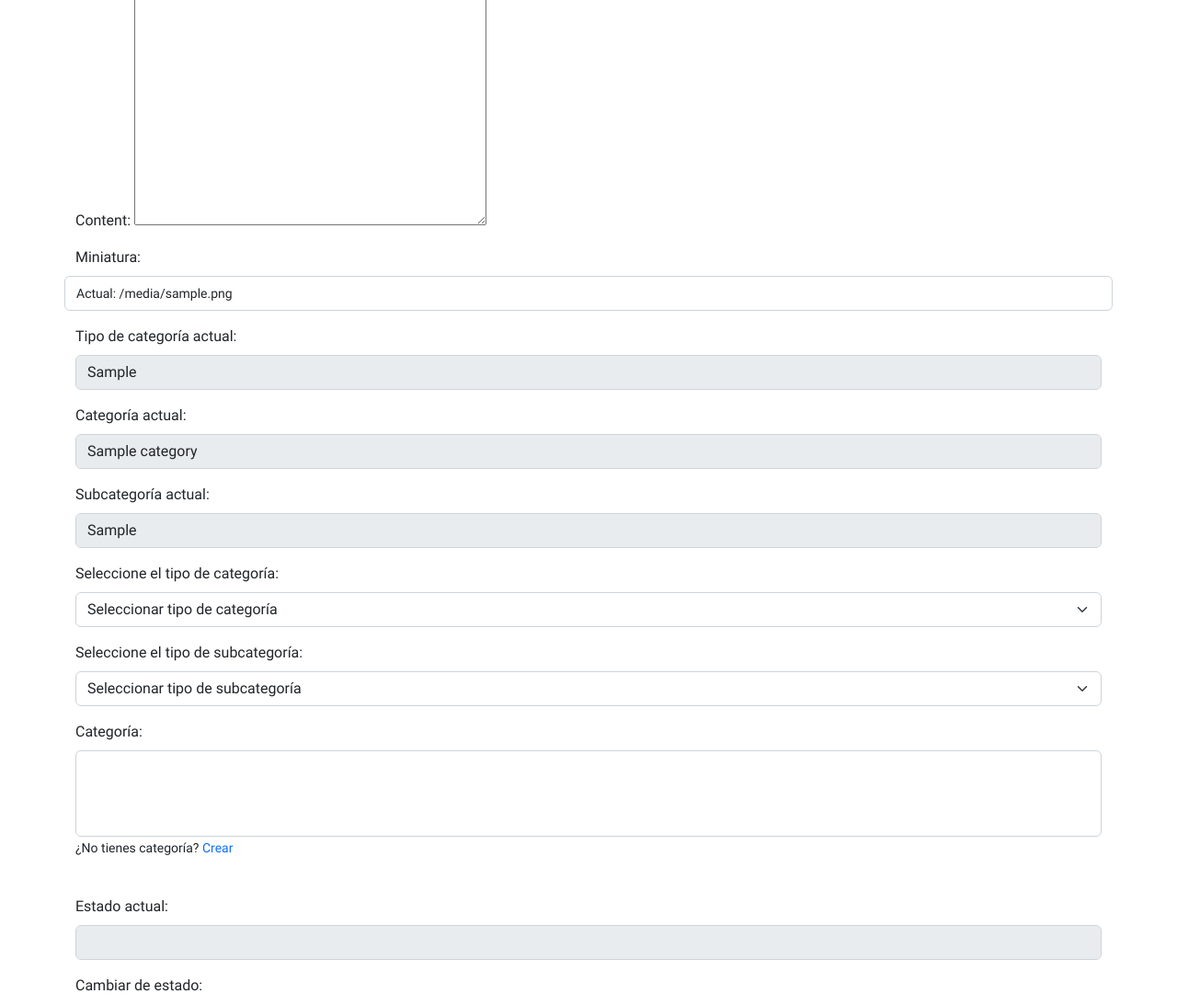
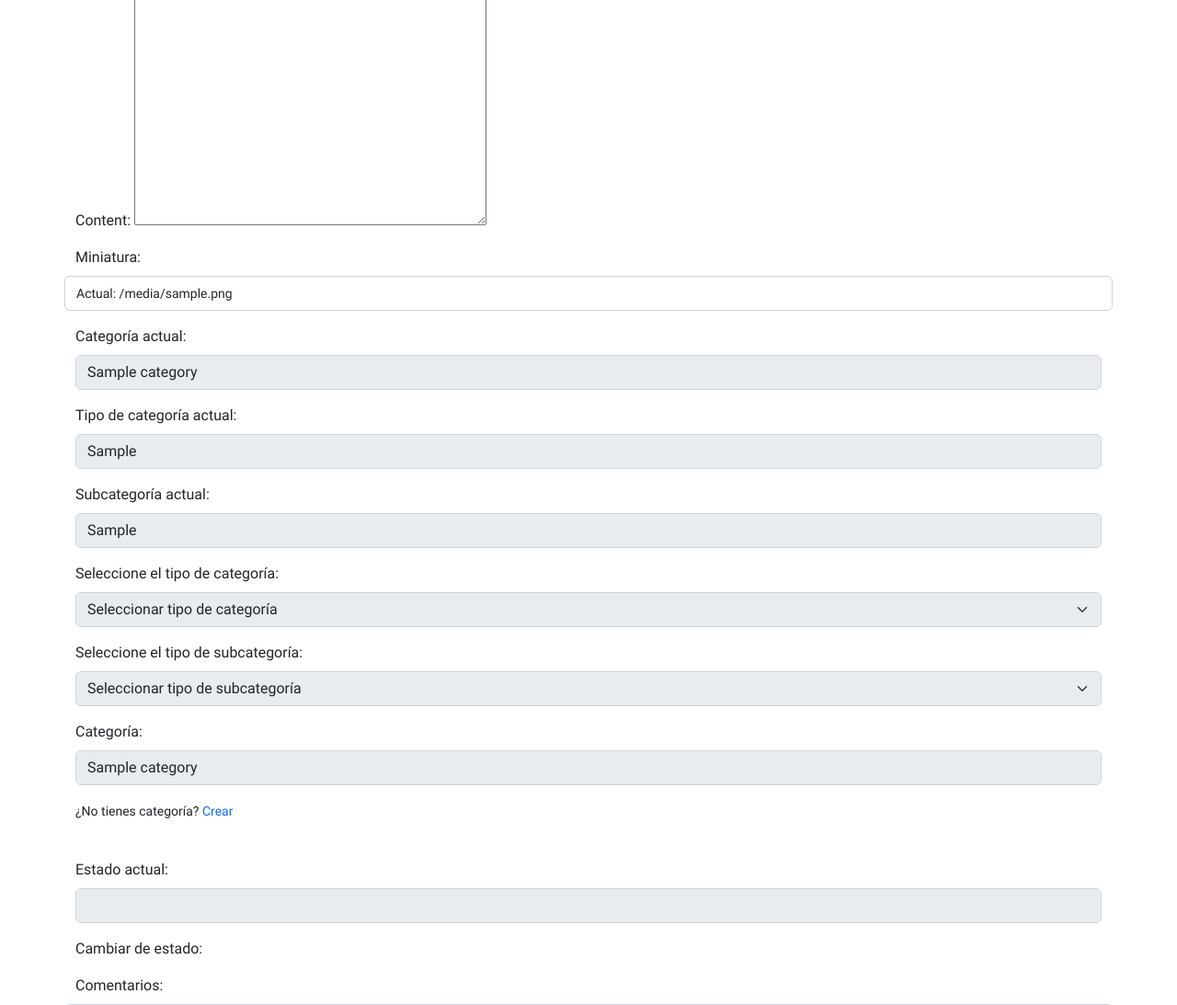
Before and after one commit to Adrienri2/CloudCMS, a Django app: template management/templates/management/edit_blog.html in a window 1280 px wide. Shown: the part 421-1514 px from the top of the page at 92% size. Run offline with Django 4.2, Linux system fonts and the light colour scheme; a user stored in the database is signed in; tables that the repository leaves empty hold one stand-in row (values such as "Sample post"); the template is opened without the code that fills it: values that come from a table or form of the project are taken from there, most other values are stand-ins (such as "Sample title", 1, 10 or a date in 2020); data that the repository does not hold is empty; parts of the project's set-up code (start-up, migrations or seed data) failed here and were passed over; some libraries are stand-ins or nearby versions.

Commit message:
arregle la vista del publicador en editar_blog

```diff
--- a/management/templates/management/edit_blog.html
+++ b/management/templates/management/edit_blog.html
@@ -12,11 +12,11 @@
     </h1>
     <div class="mb-3">
       <label for="title" class="form-label">Título:</label>
-      <input type="text" class="form-control" id="title" placeholder="Título" name="title" value="{{ blog.title }}" required autofocus>
+      <input type="text" class="form-control" id="title" placeholder="Título" name="title" value="{{ blog.title }}" {% if perms.accounts.can_publish_blog %}readonly{% endif %} required autofocus>
     </div>
     <div class="mb-3">
       <label for="desc" class="form-label">Descripción:</label>
-      <textarea class="form-control" placeholder="Escribe la descripción aquí" id="desc" style="height: 100px" name="desc">{{ blog.desc }}</textarea>
+      <textarea class="form-control" placeholder="Escribe la descripción aquí" id="desc" style="height: 100px" name="desc" {% if perms.accounts.can_publish_blog %}readonly{% endif %}>{{ blog.desc }}</textarea>
     </div>
     <br>
     {{ form.media }}
@@ -33,17 +33,19 @@
         {% endif %}
       </div>
       <div class="mb-3">
+        <label for="current_category" class="form-label">Categoría actual:</label>
+        <input type="text" class="form-control" id="current_category" value="{{ blog.category.category }}" disabled>
+      </div>
+    <div class="mb-3">
       <label for="current_category_type" class="form-label">Tipo de categoría actual:</label>
       <input type="text" class="form-control" id="current_category_type" value="{{ blog.category.category_type }}" disabled>
-    </div>
-    <div class="mb-3">
-      <label for="current_category" class="form-label">Categoría actual:</label>
-      <input type="text" class="form-control" id="current_category" value="{{ blog.category.category }}" disabled>
     </div>
     <div class="mb-3">
       <label for="current_subcategory" class="form-label">Subcategoría actual:</label>
       <input type="text" class="form-control" id="current_subcategory" value="{{ blog.category.subcategory_type }}" disabled>
     </div>
+      {% if not perms.accounts.can_publish_blog %}
+        <div class="mb-3">
           <div class="mb-3">
             <label for="category_type" class="form-label">Seleccione el tipo de categoría:</label>
             <select id="category_type" class="form-select" aria-label="select example" required>
@@ -73,6 +75,38 @@
             <small>¿No tienes categoría? <a class="text-decoration-none" href="{% url 'manage:create_category' %}">Crear</a></small>
             {% endif %}
           </div>
+        </div>
+    {% else %}
+      <div class="mb-3">
+        <div class="mb-3">
+          <label for="category_type" class="form-label">Seleccione el tipo de categoría:</label>
+          <select id="category_type" class="form-select" aria-label="select example" disabled required>
+            <option disabled selected value=''>Seleccionar tipo de categoría</option>
+            <option value="moderada" {% if blog.category.category_type == "moderada" %}selected{% endif %}>Moderada</option>
+            <option value="no_moderada" {% if blog.category.category_type == "no_moderada" %}selected{% endif %}>No Moderada</option>
+          </select>
+        </div>
+        <div class="mb-3">
+          <label for="subcategory_type" class="form-label">Seleccione el tipo de subcategoría:</label>
+          <select id="subcategory_type" class="form-select" aria-label="select example" name="subcategory_type" disabled  required>
+            <option disabled selected value=''>Seleccionar tipo de subcategoría</option>
+            <option value="publica" {% if blog.category.subcategory_type == "publica" %}selected{% endif %}>Pública</option>
+            <option value="suscriptores" {% if blog.category.subcategory_type == "suscriptores" %}selected{% endif %}>Para Suscriptores</option>
+            <option value="paga" {% if blog.category.subcategory_type == "paga" %}selected{% endif %}>De Paga</option>
+          </select>
+        </div>
+        <div class="mb-3">
+          <label for="category" class="form-label">Categoría:</label>
+          <div class="mb-3">
+            <input type="text" class="form-control" id="category_display" value="{{ blog.category.category }}" disabled>
+            <input type="hidden" name="category" value="{{ blog.category.id }}">
+          </div>
+          {% if perms.accounts.can_create_category %}
+          <small>¿No tienes categoría? <a class="text-decoration-none" href="{% url 'manage:create_category' %}">Crear</a></small>
+          {% endif %}
+        </div>
+      </div>
+    {% endif %}
     <br>
     <div class="mb-3">
       <label for="current_status" class="form-label">Estado actual:</label>
```
Also changed, not shown: management/views.py (+10 -0 lines), 2 other files. Lines whose indentation alone changed are shown as unchanged.
